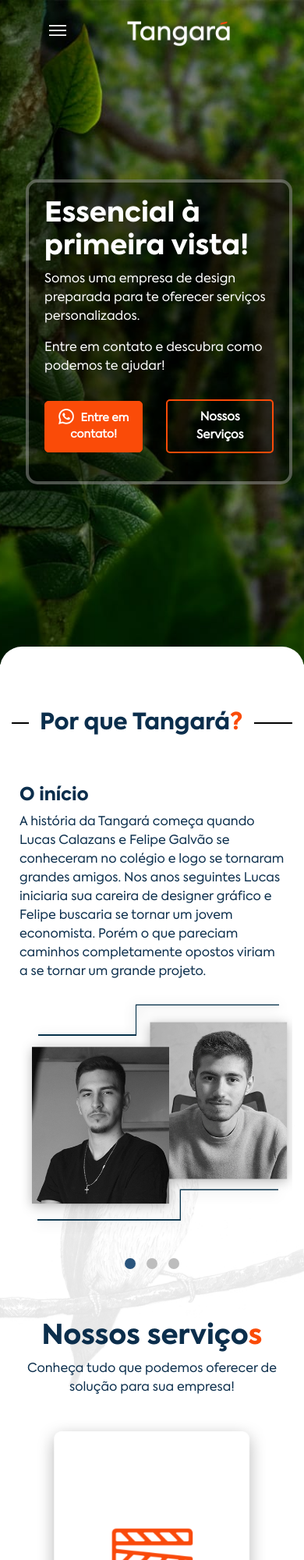
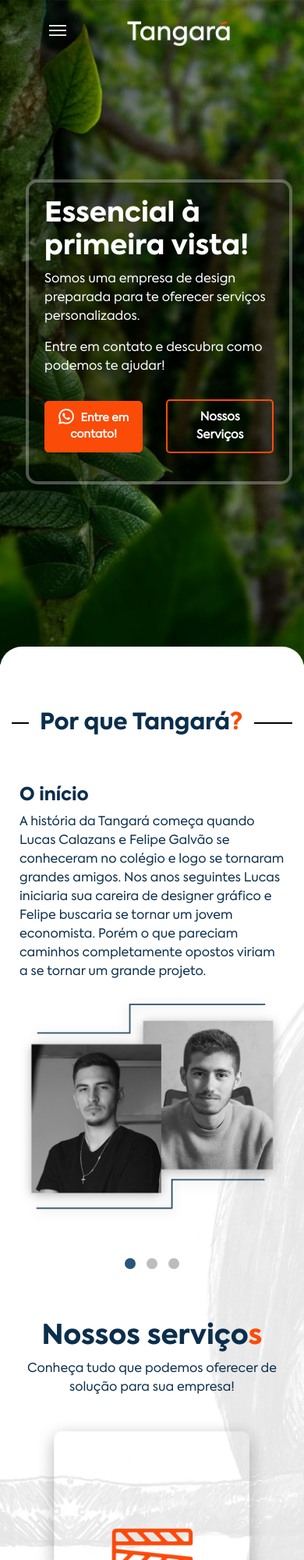
Before and after one commit to KennyAlmeida/Agencia-Tangara, a plain HTML site: page index.html in a window 390 px wide. Shown: the top 2000 px of the page at 78% size. Drawn offline with nearby package versions, Linux system fonts and the light colour scheme; grey boxes are pictures that could not be loaded.

Commit message:
FEAT: Alterações

```diff
--- a/assets/css/style.css
+++ b/assets/css/style.css
@@ -492,9 +492,21 @@ ol, ul {
 }
 
 
+@media screen and (max-width:1440px) {
+  .section-1{
+    background-size: contain;
+  }
+}
+
+@media screen and (min-width:2560px) {
+  .section-1{
+    background-size: contain;
+  }
+}
+
 @media screen and (max-width: 766px) {
   header {
-    background-size: cover;
+    background-size: cover!important;
     background-position-x: -87px;
   }
 
@@ -504,7 +516,7 @@ ol, ul {
   }
 
   .content-banner-bg {
-    background: #0006;
+    background: #0000003b;
     width: 100%!important;
   }
 
@@ -635,7 +647,7 @@ ol, ul {
   }
 
   .img-carousel2 {
-    width: 360px !important;
+    width: 341px !important;
     box-shadow: none !important;
   }
 
@@ -655,16 +667,8 @@ ol, ul {
     background-size: cover;
     background-position: left;
   }
-}
 
-@media screen and (max-width:1440px) {
-  .section-1{
-    background-size: contain;
+  .content-footer a img{
+    display: none;
   }
 }
-
-@media screen and (max-width:2560px) {
-  .section-1{
-    background-size: contain;
-  }
-}
```
